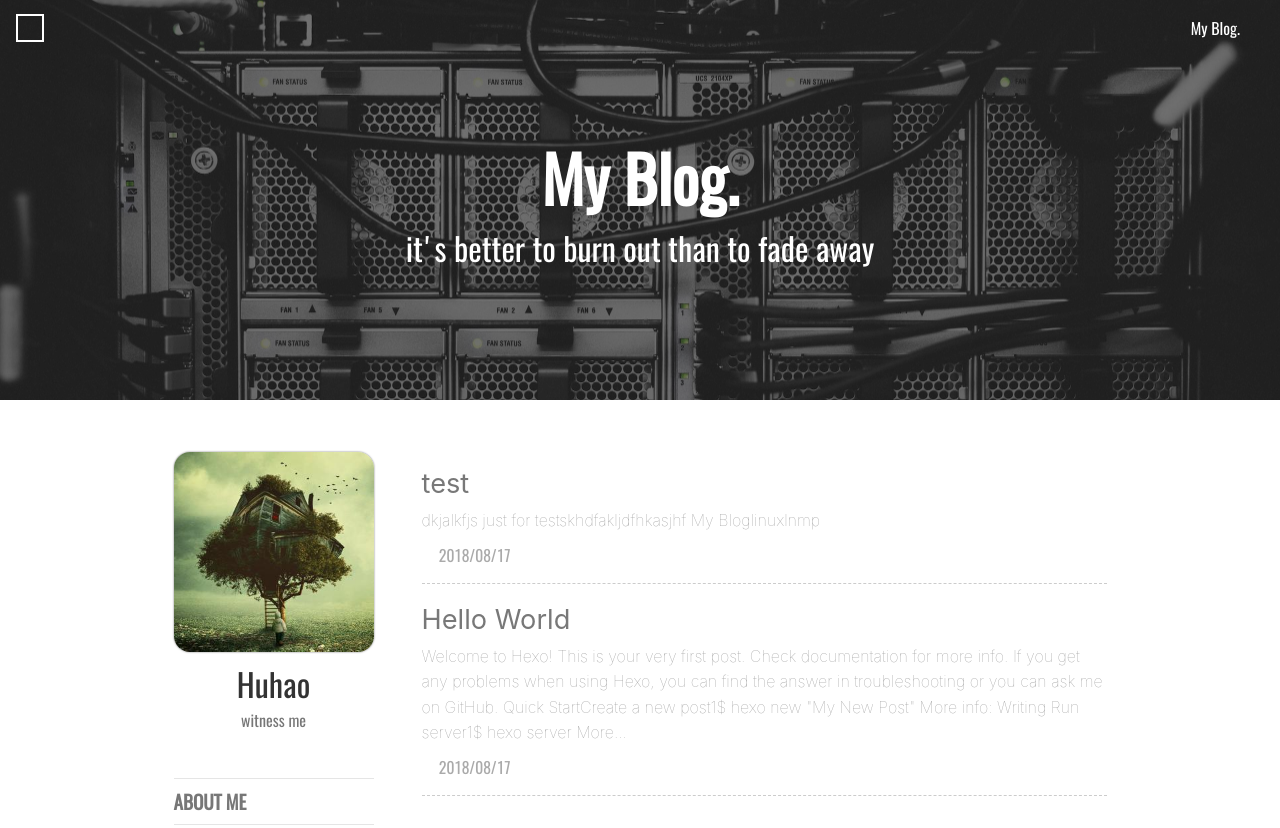
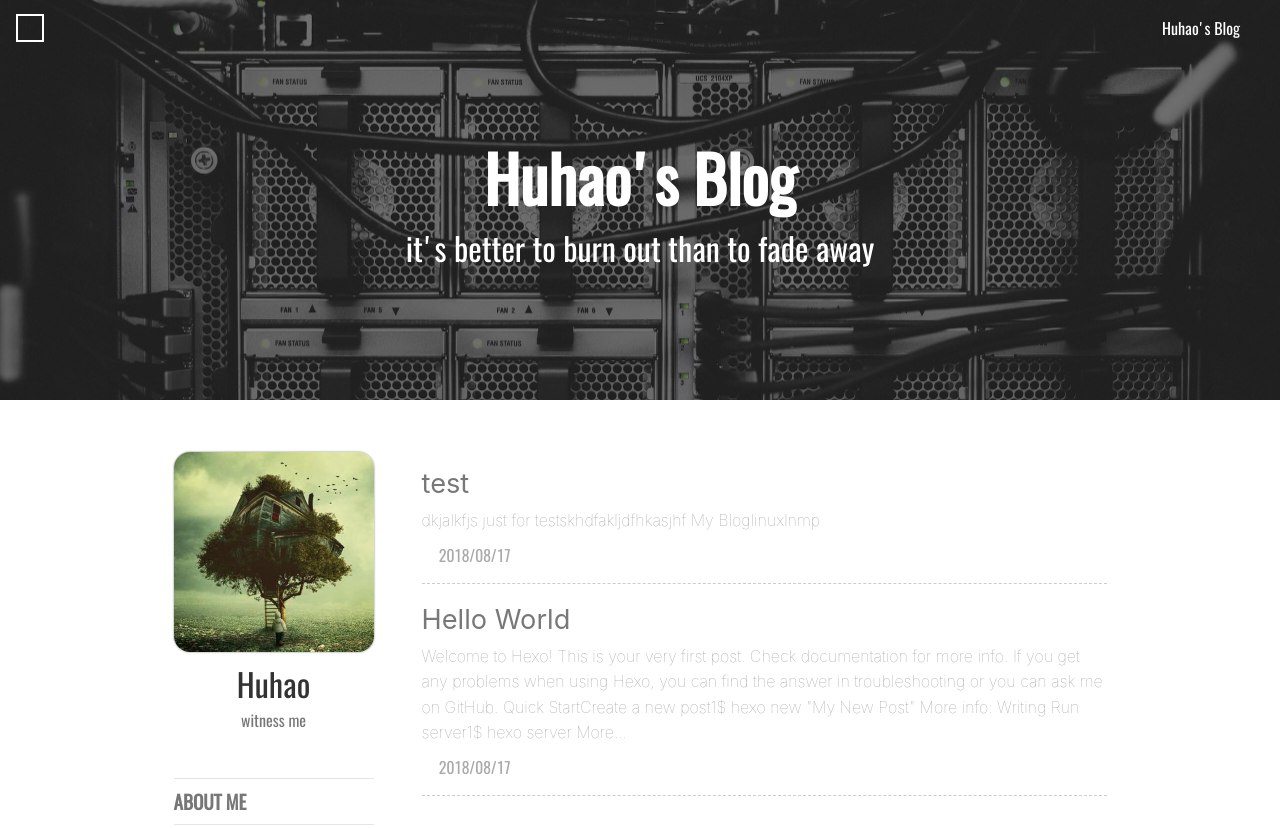
Before and after one commit to huhuhuhuhuhuhuhuhu/huhuhuhuhuhuhuhuhu.github.io, a plain HTML site: page index.html in a window 1280 px wide. Shown: the top 828 px of the page. Drawn offline with nearby package versions, Linux system fonts and the light colour scheme; some packages are replaced by stand-ins of ours; a script that the page names is missing; a web font is replaced by a local one.

Commit message:
Site updated: 2018-08-19 15:24:25

```diff
--- a/index.html
+++ b/index.html
@@ -15,7 +15,7 @@
     <meta name="description" content="">
     <meta http-equiv="Cache-control" content="no-cache">
     <meta http-equiv="X-UA-Compatible" content="IE=edge,chrome=1"/>
-    <title>Huhao&#39;s Blog</title>
+    <title>My Blog.</title>
     <style type="text/css">
     @font-face {
         font-family: 'Oswald-Regular';
@@ -203,7 +203,7 @@
     <div class="header-sidebar-menu">&#xe775;</div>
     <!-- post页的toggle banner  -->
 
-    <a class="home-link" href=/>My Blog.</a>
+    <a class="home-link" href=/>Huhao's Blog</a>
 </header>
     <div class="wrapper">
         <div class="site-intro" style=
@@ -231,7 +231,7 @@ height:50vh;
         <h1 class="intro-title">
             <!-- 主页  -->
 
-            My Blog.
+            Huhao's Blog
             <!-- 文章页  -->
 
         </h1>
```
Also changed, not shown: 2018/08/17/hello-world/index.html (+3 -3 lines), 2018/08/17/test/index.html (+3 -3 lines), archives/2018/08/index.html (+2 -2 lines), archives/2018/index.html (+2 -2 lines), archives/index.html (+2 -2 lines), assets/example_qr.jpg (added), assets/example_qr.png (deleted).
